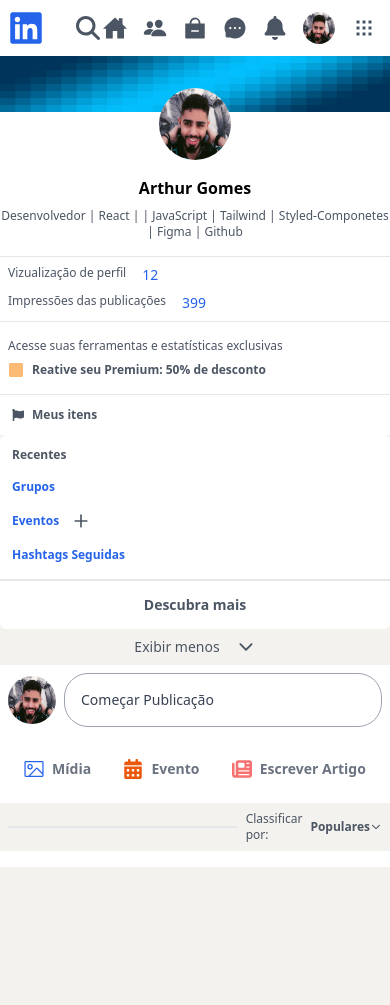
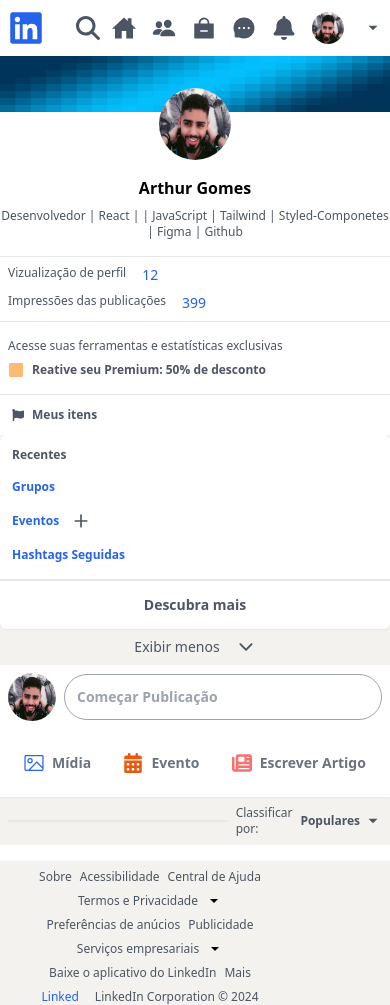
Before and after one commit to Arttutu/clone-linkedin, a React (Vite) app: page / in a window 390 px wide. Before the commit the page ends 867 px from the top, so only its background shows below. Built offline with nearby package versions, Linux system fonts and the light colour scheme.

Commit message:
criando rodape, estilizando , arrumando responsividade

```diff
--- a/src/componentes/Cabecalho/index.jsx
+++ b/src/componentes/Cabecalho/index.jsx
@@ -3,6 +3,7 @@
 import { CgLayoutGridSmall } from "react-icons/cg";
 import { FaMagnifyingGlass } from "react-icons/fa6";
 import IconeNav from "../IconeNav";
+import { IoMdArrowDropdown } from "react-icons/io";
 
 export default function Cabecalho() {
   return (
@@ -18,12 +19,15 @@
       </div>
       <IconeNav />
       <div className="flex items-center  gap-1 sm:gap-8">
-        <div className="bg-gray-600 w-1 h-18"></div>
-        <div className="flex flex-col items-center">
-          <CgLayoutGridSmall className="text-4xl text-gray-600 cursor-pointer hover:text-black transition-all" />
-          <span className="text-gray-600 text-xs  hidden md:block">
-            Para negócios
-          </span>
+        <div className="bg-gray-600 w-1 h-full"></div>
+        <div className="flex flex-col items-center  ">
+          <CgLayoutGridSmall className="text-4xl text-gray-600 cursor-pointer hover:text-black transition-all hidden lg:block" />
+          <div className="flex items-center gap-1">
+            <span className="text-gray-600 text-xs hidden   md:block">
+              Para negócios
+            </span>
+            <IoMdArrowDropdown className="text-gray-600 text-lg" />
+          </div>
         </div>
         <h2 className="text-yellow-700 text-center underline text-xs hidden sm:block w-36">
           Reative Premium: 50% de desconto
--- a/src/componentes/Noticias/index.jsx
+++ b/src/componentes/Noticias/index.jsx
@@ -4,6 +4,7 @@
 import noticias from "./noticias.json";
 import logo from "../Usuario/logo_avatar.jpeg";
 import { FaLinkedin } from "react-icons/fa";
+import Footer from "../Rodape";
 export default function Noticias() {
   const [exibirMais, setExibirMais] = useState(true);
 
@@ -12,15 +13,15 @@
   }
 
   return (
-    <div className="flex flex-col">
-      <section className="w-[300px] rounded-lg bg-white mt-6 hidden lg:block">
+    <div className="flex flex-col gap-2">
+      <section className="w-[300px] rounded-lg bg-white mt-6 p-2 hidden shadow-sm lg:block">
         <div className="flex justify-between items-center p-2">
           <span className="font-semibold text-base text-gray-600">
             LinkedIn Notícias
           </span>
           <BsInfoSquareFill />
         </div>
-        <div className="flex items-center justify-center flex-col">
+        <div className="flex items-center justify-center flex-col ">
           <ul className="flex flex-col justify-center gap-2 list-disc  ">
             {noticias
               .filter((item) => exibirMais || item.id)
@@ -47,7 +48,7 @@
           </button>
         </div>
       </section>
-      <section className="w-[300px]  rounded-lg bg-white mt-6 hidden lg:block p-2">
+      <section className="w-[300px] shadow-sm  rounded-lg bg-white hidden lg:block p-2">
         <a className="flex flex-col gap-2 items-center justify-center p-4">
           <span className="text-gray-600 text-xs">
             Arthur, enjoy 50% off 2 months of LinkedIn
@@ -69,6 +70,7 @@
           </button>
         </a>
       </section>
+      <Footer />
     </div>
   );
 }
--- a/src/componentes/Principal/index.jsx
+++ b/src/componentes/Principal/index.jsx
@@ -4,18 +4,19 @@
 import { GoFileMedia } from "react-icons/go";
 import { FaNewspaper } from "react-icons/fa6";
 import EventosModal from "../EventosModal";
-import { IoIosArrowDown } from "react-icons/io";
+import { IoMdArrowDropdown } from "react-icons/io";
+
 export default function Principal() {
   return (
     <div className="flex flex-col w-full max-w-[544px] ">
-      <section className="  bg-white sm:rounded-lg sm:mt-6 p-2">
+      <section className="  bg-white sm:rounded-lg sm:mt-6 p-2 shadow-sm">
         <div className="flex items-center gap-2">
           <img
             src={logo}
             className="w-[48px] h-[48px] rounded-full"
             alt="foto de perfil"
           ></img>
-          <button className="text-sm text-left text-gray-700 rounded-3xl p-[16px] border border-gray-400 w-full hover:bg-gray-200 transition-all">
+          <button className="text-sm text-left text-gray-400 font-semibold rounded-3xl p-[12px] border border-gray-400 w-full hover:bg-gray-200 transition-all">
             Começar Publicação
           </button>
         </div>
@@ -45,11 +46,11 @@
         </div>
       </section>
       <div className="flex items-center gap-2 m-2">
-        <div className="w-full max-w-[350px] h-[2px] bg-gray-200"></div>
+        <div className="w-full max-w-[300px] sm:max-w-[350px] h-[2px] bg-gray-200"></div>
         <div className="flex items-center gap-2 ">
           <span className="text-xs text-gray-600"> Classificar por:</span>
-          <span className="text-xs text-gray-600 flex gap items-center font-bold">
-            Populares <IoIosArrowDown />
+          <span className="text-xs text-gray-600 flex gap-1 items-center font-bold ">
+            Populares <IoMdArrowDropdown className="font-bold text-lg" />
           </span>
         </div>
       </div>
--- /dev/null
+++ b/src/componentes/Rodape/index.jsx
@@ -0,0 +1,38 @@
+import React from "react";
+import { IoMdArrowDropdown } from "react-icons/io";
+export default function Footer() {
+  return (
+    <div className="w-[300px] rounded-lg mt-2  flex flex-col gap-2 items-center justify-center">
+      <div className="flex gap-2">
+        <span className="text-gray-600 text-xs">Sobre</span>
+        <span className="text-gray-600 text-xs">Acessibilidade</span>
+        <span className="text-gray-600 text-xs">Central de Ajuda</span>
+      </div>
+      <div className="flex gap-2">
+        <span className="text-gray-600 text-xs">Termos e Privacidade</span>
+        <IoMdArrowDropdown />
+      </div>
+      <div className="flex gap-2">
+        <span className="text-gray-600 text-xs">Preferências de anúcios</span>
+        <span className="text-gray-600 text-xs">Publicidade</span>
+      </div>
+      <div className="flex gap-2">
+        <span className="text-gray-600 text-xs">Serviços empresariais</span>
+        <IoMdArrowDropdown />
+      </div>
+      <div className="flex gap-2">
+        <span className="text-gray-600 text-xs">
+          Baixe o aplicativo do LinkedIn
+        </span>
+        <span className="text-gray-600 text-xs">Mais</span>
+      </div>
+      <div className="flex gap-2">
+        <span className="text-blue-600 text-xs">Linked</span>
+        <img></img>
+        <span className="text-gray-600 text-xs">
+          LinkedIn Corporation © 2024
+        </span>
+      </div>
+    </div>
+  );
+}
--- a/src/componentes/Usuario/index.jsx
+++ b/src/componentes/Usuario/index.jsx
@@ -37,7 +37,7 @@
   return (
     <>
       <aside className="flex  flex-col w-full  md:w-56">
-        <div className="bg-white  sm:rounded-t-lg sm:mt-6">
+        <div className="bg-white  sm:rounded-t-lg sm:mt-6 shadow-sm">
           <div className="relative">
             <div className="">
               <img
@@ -101,7 +101,7 @@
                 </span>
               </div>
             </div>
-            <div className="bg-white rounded-md  sm:mt-2 flex flex-col gap-4 ">
+            <div className="bg-white rounded-md  sm:mt-2 flex flex-col gap-4 shadow-sm ">
               <div className="flex flex-col gap-2   px-3 pt-3 group">
                 <div className="flex items-center gap-3 sm:justify-between group">
                   <h3 className="text-xs text-gray-600 font-semibold ">
```
